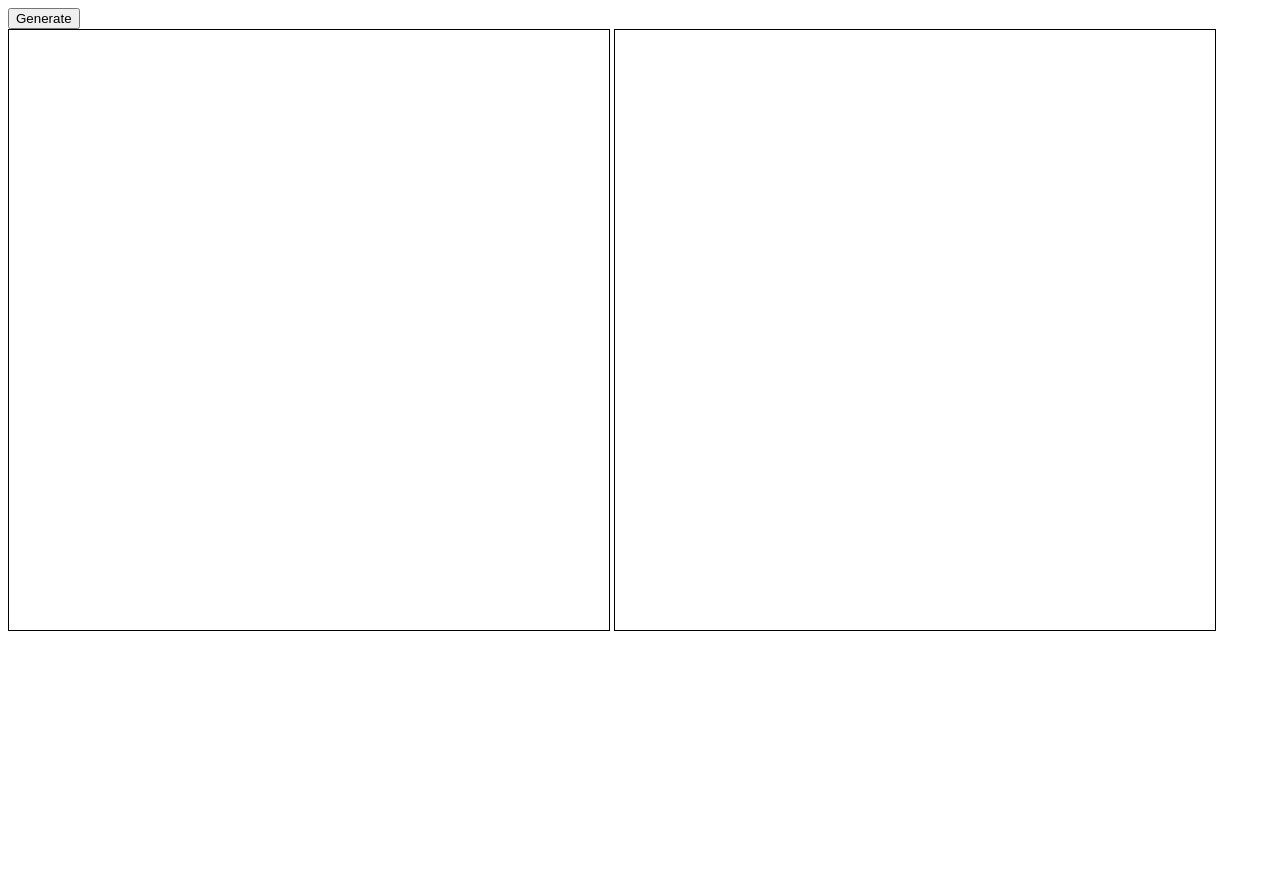
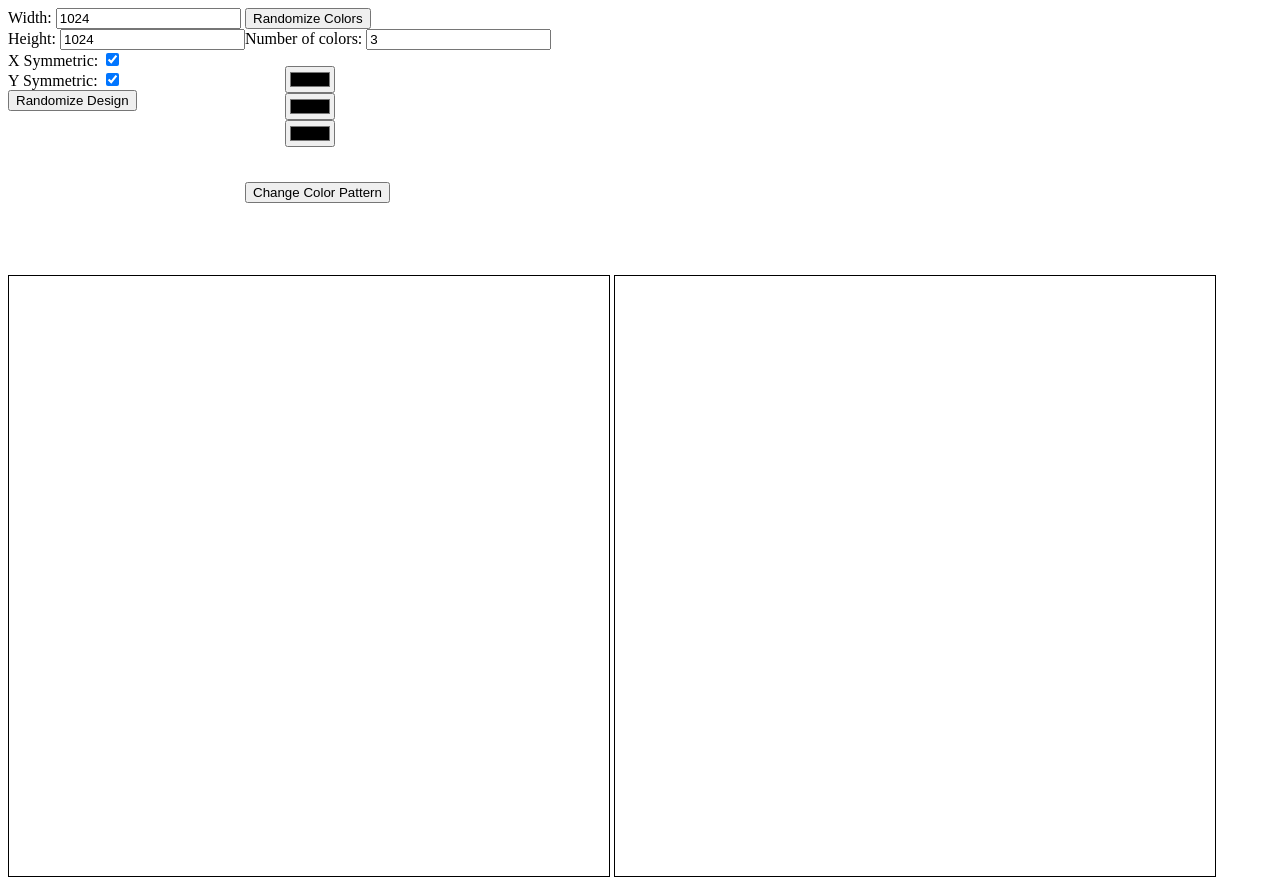
Before and after one commit to fequiros/didactic-couscous, a plain HTML site: page index.html in a window 1280 px wide. Before the commit the page ends 800 px from the top, so only its background shows below. Drawn offline with Linux system fonts and the light colour scheme.

Commit message:
Added html elements for next additions

```diff
--- a/index.html
+++ b/index.html
@@ -4,7 +4,27 @@
         <title>Generative Art</title>
     </head>
     <body>
-        <button id="generate-button">Generate</button><br>
+        <div>
+            <div style="float: left; height: 200px;">
+                Width: <input type="number" value="1024"><br>
+                Height: <input type="number" value="1024"><br>
+                X Symmetric: <input type="checkbox" checked><br>
+                Y Symmetric: <input type="checkbox" checked><br>
+                <button id="generate-button">Randomize Design</button>
+            </div>
+
+            <div>
+                <button>Randomize Colors</button><br>
+                Number of colors: <input type="number" value="3"><br>
+                <ul style="overflow-y: scroll; height: 100px; width: 80px; list-style-type: none;">
+                    <li><input type="color"></li>
+                    <li><input type="color"></li>
+                    <li><input type="color"></li>
+                </ul>
+                <button>Change Color Pattern</button>
+            </div>
+        </div>
+        <br><br><br><br>
         <canvas id="canvas" style="border: 1px solid black;"></canvas>
         <canvas id="canvas2" style="border: 1px solid black;"></canvas>
 
```
